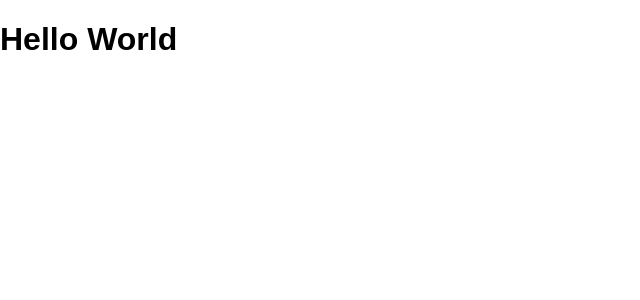
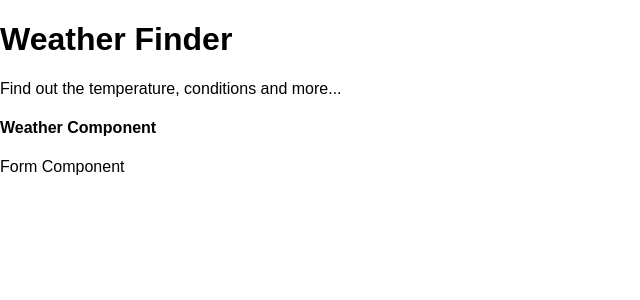
Before and after one commit to SamNgigi/Reactive-Weather, a React (Create React App) app in the folder reactive-weather/: page / in a window 1280 px wide. Shown: the top 300 px of the page, without its empty margins (0-640 px from the left). Built offline with nearby package versions, Linux system fonts and the light colour scheme.

Commit message:
importing of other components to parent component working

```diff
--- a/reactive-weather/src/App.js
+++ b/reactive-weather/src/App.js
@@ -4,7 +4,10 @@
 // import the React object that lives in the 'react' package that lives in package.json
 import React from "react";
 
-// We create an instance of App that is extending the React.Component object that lives in the node modules
+import Titles from "./components/Titles"
+import Form from "./components/Form";
+import Weather from "./components/Weather"
+// We create an instance of App that is extending the React.Component object that lives in the node modules.
 class App extends React.Component {
   // The render method is a build in React method that returns/displays Jsx.
   render() {
@@ -12,7 +15,9 @@
     return (
       // Jsx can only return one parent element. Anything outseid the parent element would not be read.
       <div>
-        <h1>Hello World</h1>
+        <Titles />
+        <Weather />
+        <Form />
       </div>
     );
   }
--- /dev/null
+++ b/reactive-weather/src/components/Form.js
@@ -0,0 +1,10 @@
+import React from "react";
+
+class Form extends React.Component{
+  render(){
+    return(
+      <div>Form Component</div>
+    );
+  }
+};
+export default Form;
--- /dev/null
+++ b/reactive-weather/src/components/Titles.js
@@ -0,0 +1,14 @@
+import React from "react";
+
+class Titles extends React.Component {
+  render(){
+    return(
+      <div>
+        <h1>Weather Finder</h1>
+        <p>Find out the temperature, conditions and more...</p>
+      </div>
+    );
+  }
+};
+
+export default Titles;
--- /dev/null
+++ b/reactive-weather/src/components/Weather.js
@@ -0,0 +1,12 @@
+import React from "react";
+
+class Weather extends React.Component {
+  render(){
+    return(
+        <div>
+          <h4>Weather Component</h4>
+        </div>
+    );
+  }
+};
+export default Weather;
```
